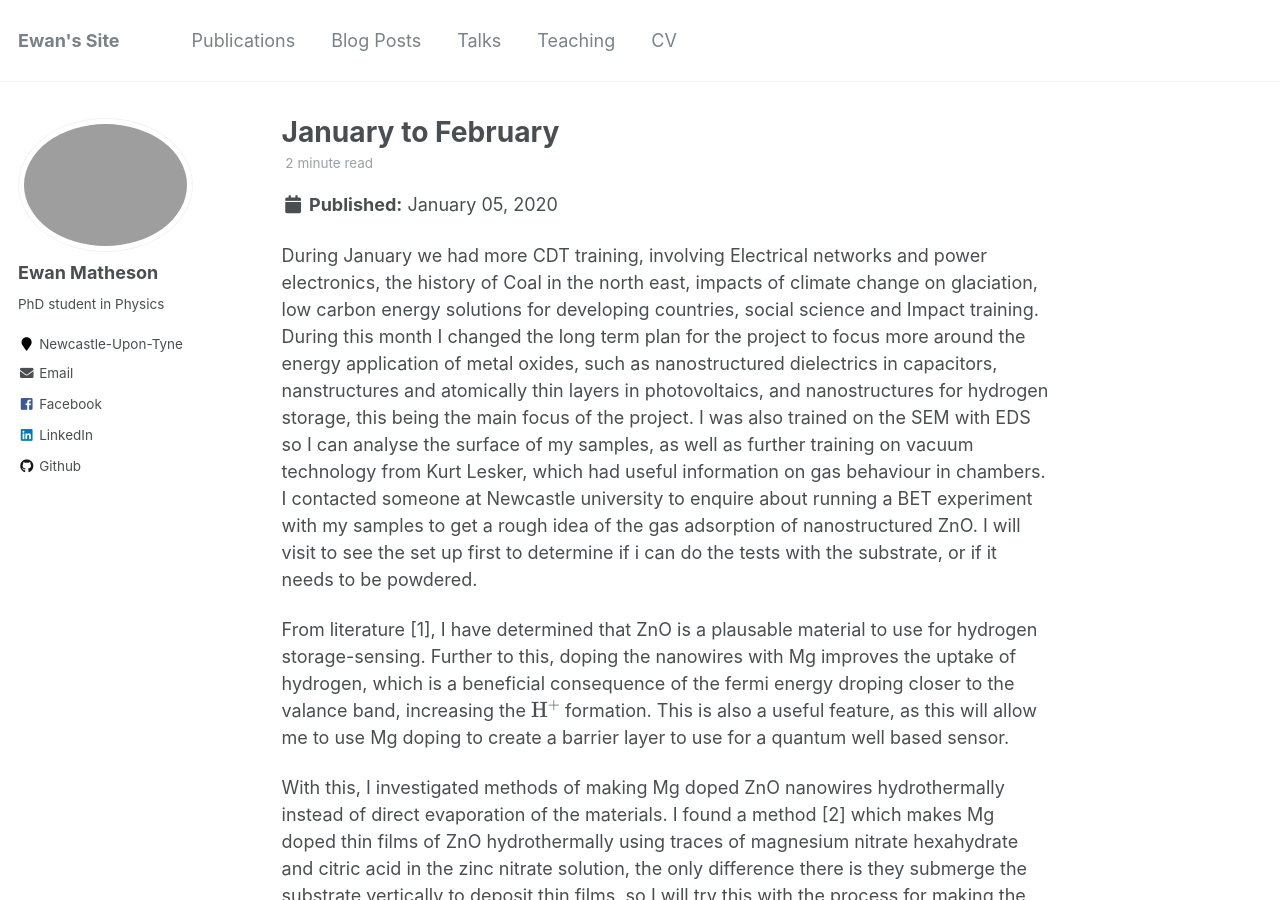
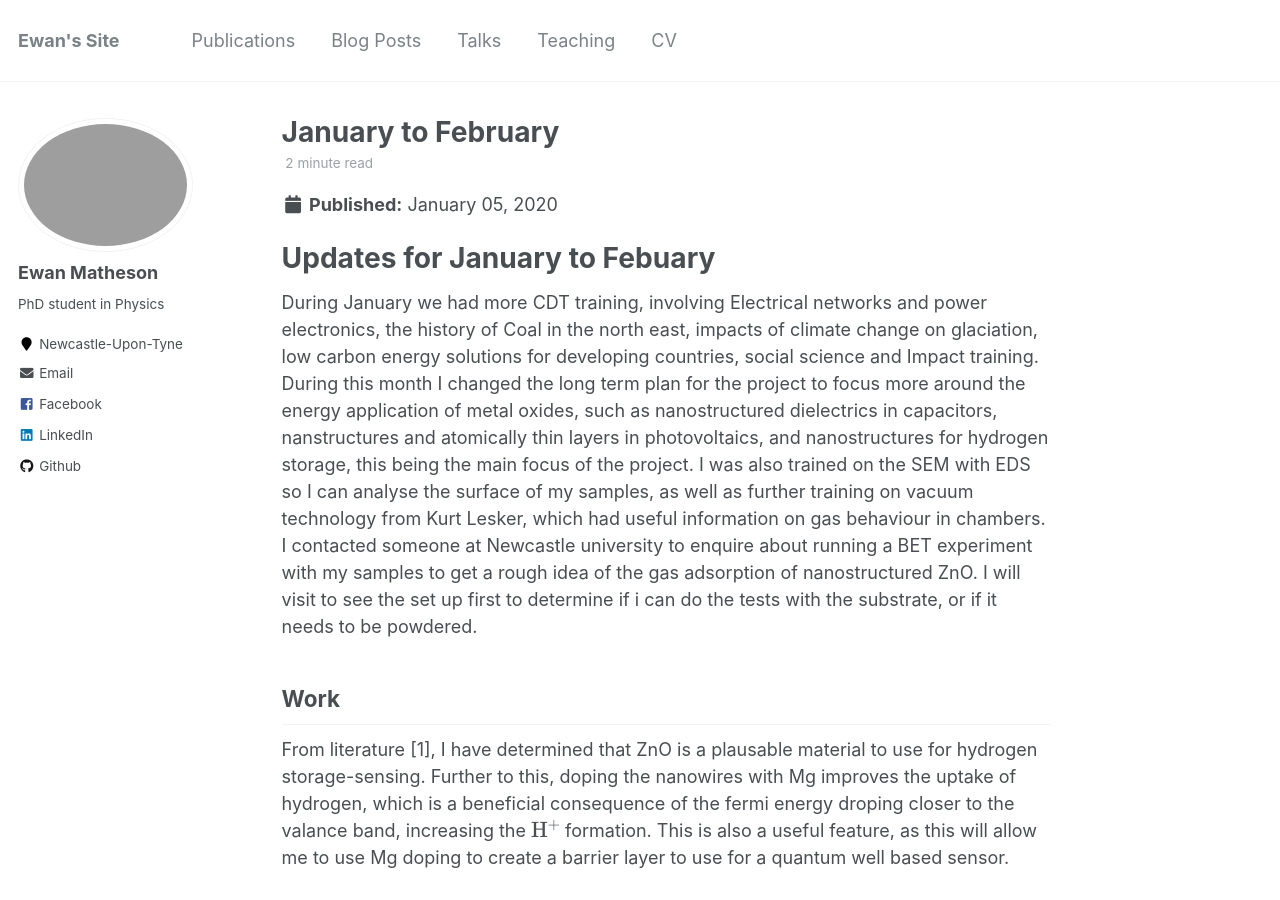
Before and after one commit to EwanMatheson/ewanmatheson.github.io, a Jekyll site: the page built from _posts/2012-08-14-blog-post-1.md, in a window 1280 px wide and 900 px high. Built offline with Jekyll 4.4.1, drawn with Linux system fonts in a browser that asks for light colours; formulas are drawn with MathJax 3.

Commit message:
Update 2012-08-14-blog-post-1.md

```diff
--- a/_posts/2012-08-14-blog-post-1.md
+++ b/_posts/2012-08-14-blog-post-1.md
@@ -7,11 +7,13 @@ tags:
   - Monthly Blog
 ---
 
-
+Updates for January to Febuary
+======
 
 During January we had more CDT training, involving Electrical networks and power electronics, the history of Coal in the north east, impacts of climate change on glaciation, low carbon energy solutions for developing countries, social science and Impact training. During this month I changed the long term plan for the project to focus more around the energy application of metal oxides, such as nanostructured dielectrics in capacitors, nanstructures and atomically thin layers in photovoltaics, and nanostructures for hydrogen storage, this being the main focus of the project. I was also trained on the SEM with EDS so I can analyse the surface of my samples, as well as further training on vacuum technology from Kurt Lesker, which had useful information on gas behaviour in chambers. I contacted someone at Newcastle university to enquire about running a BET experiment with my samples to get a rough idea of the gas adsorption of nanostructured ZnO. I will visit to see the set up first to determine if i can do the tests with the substrate, or if it needs to be powdered.
 
-
+Work
+------
 
 From literature [1], I have determined that ZnO is a plausable material to use for hydrogen storage-sensing. Further to this, doping the nanowires with Mg improves the uptake of hydrogen, which is a beneficial consequence of the fermi energy droping closer to the valance band, increasing the $\rm H^+$ formation. This is also a useful feature, as this will allow me to use Mg doping to create a barrier layer to use for a quantum well based sensor.
 
```
